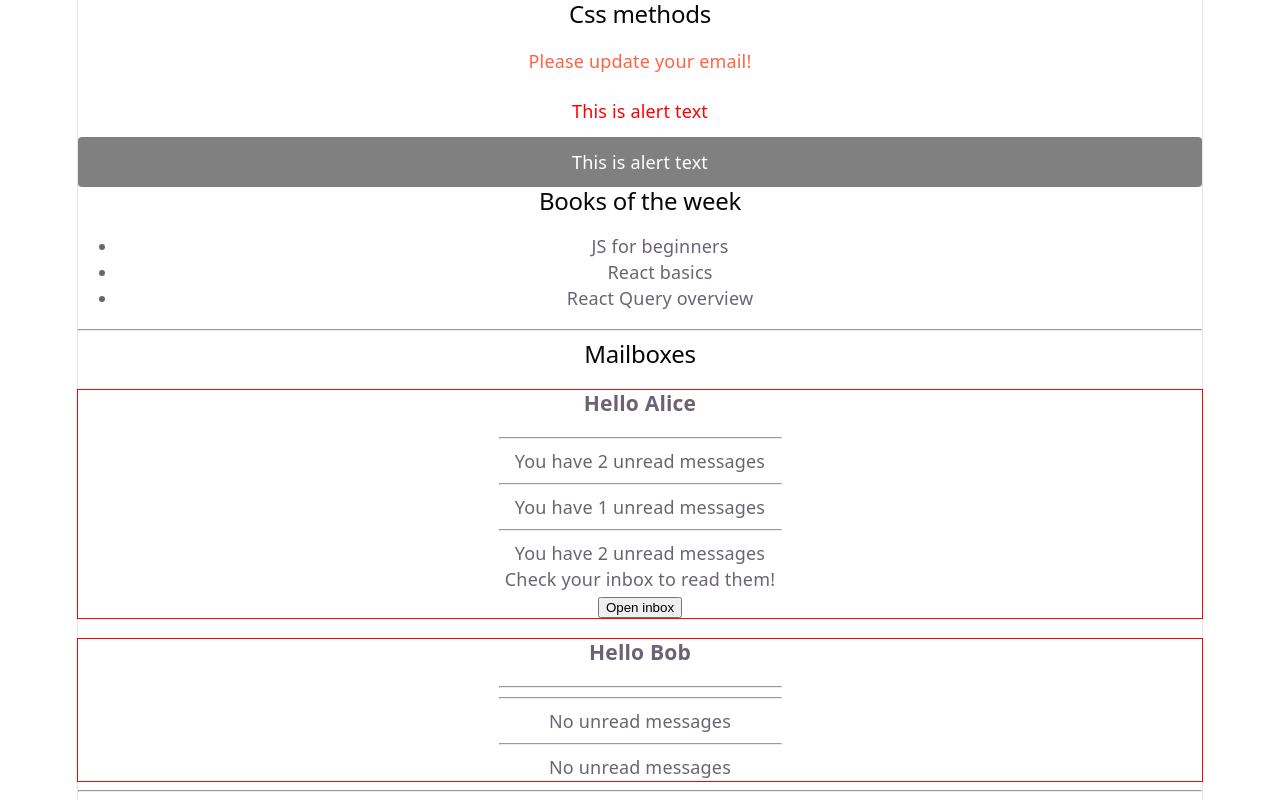
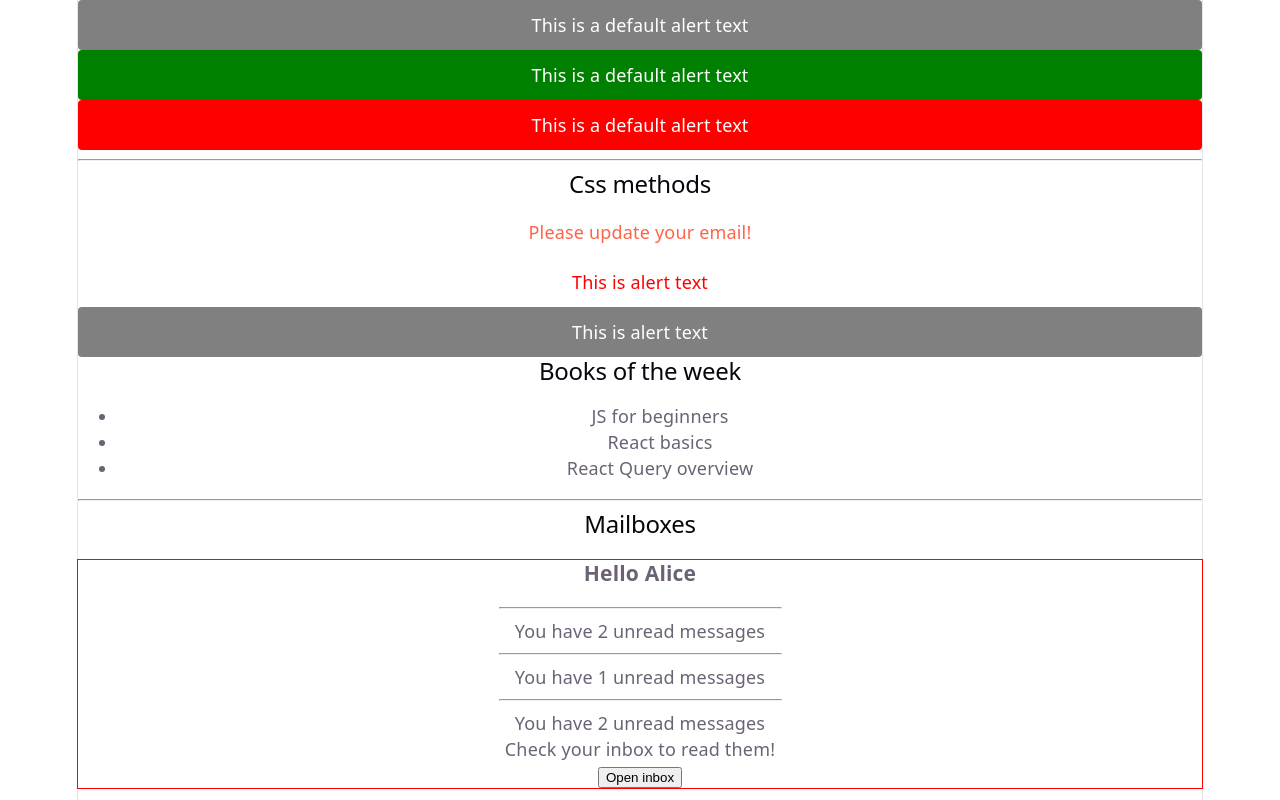
Before and after one commit to maxstepanyukstudy/bc81-react-theory-practice, a React (Vite) app: page / in a window 1280 px wide. Shown: the top 800 px of the page. Built offline with nearby package versions, Linux system fonts and the light colour scheme.

Commit message:
add AlertCssModuleClsx

```diff
--- /dev/null
+++ b/src/components/Alerts/AlertCssModuleClsx/AlertCssModuleClsx.module.css
@@ -0,0 +1,16 @@
+/* src/components/Alert.module.css */
+
+.alert {
+  padding: 12px 16px;
+  background-color: gray;
+  border-radius: 4px;
+  color: white;
+}
+
+.success {
+  background-color: green;
+}
+
+.error {
+  background-color: red;
+}
--- /dev/null
+++ b/src/components/Alerts/AlertCssModuleClsx/AlertCssModuleClsx.tsx
@@ -0,0 +1,16 @@
+// src/components/Alert.tsx
+
+import clsx from "clsx";
+import css from "./AlertCssModuleClsx.module.css";
+
+interface AlertCssModuleClsxProps {
+  type?: "success" | "error";
+}
+
+export default function AlertCssModuleClsx({ type }: AlertCssModuleClsxProps) {
+  return (
+    <p className={clsx(css.alert, type && css[type])}>
+      This is a default alert text
+    </p>
+  );
+}
--- a/src/components/App/App.tsx
+++ b/src/components/App/App.tsx
@@ -6,10 +6,17 @@ import Books from "../Books/Books";
 import AlertCssInline from "../Alerts/AlertCssInline/AlertCssInline";
 import AlertCssClass from "../Alerts/AlertCssClass/AlertCssClass";
 import AlertCssModule from "../Alerts/AlertCssModule/AlertCssModule";
+import AlertCssModuleClsx from "../Alerts/AlertCssModuleClsx/AlertCssModuleClsx";
 
 function App() {
   return (
     <main>
+      <section>
+        <AlertCssModuleClsx />
+        <AlertCssModuleClsx type="success" />
+        <AlertCssModuleClsx type="error" />
+      </section>
+      <hr />
       <section>
         <h2>Css methods</h2>
         <AlertCssInline />
```
